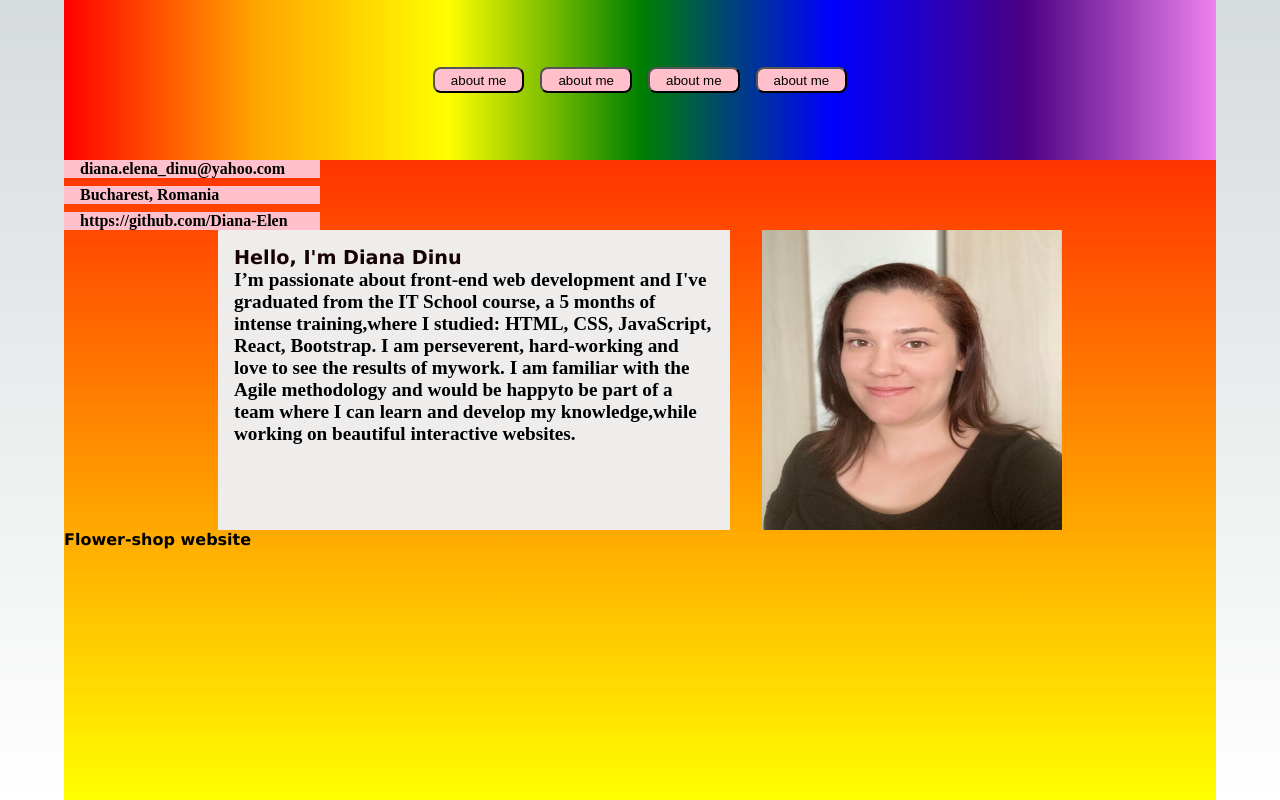
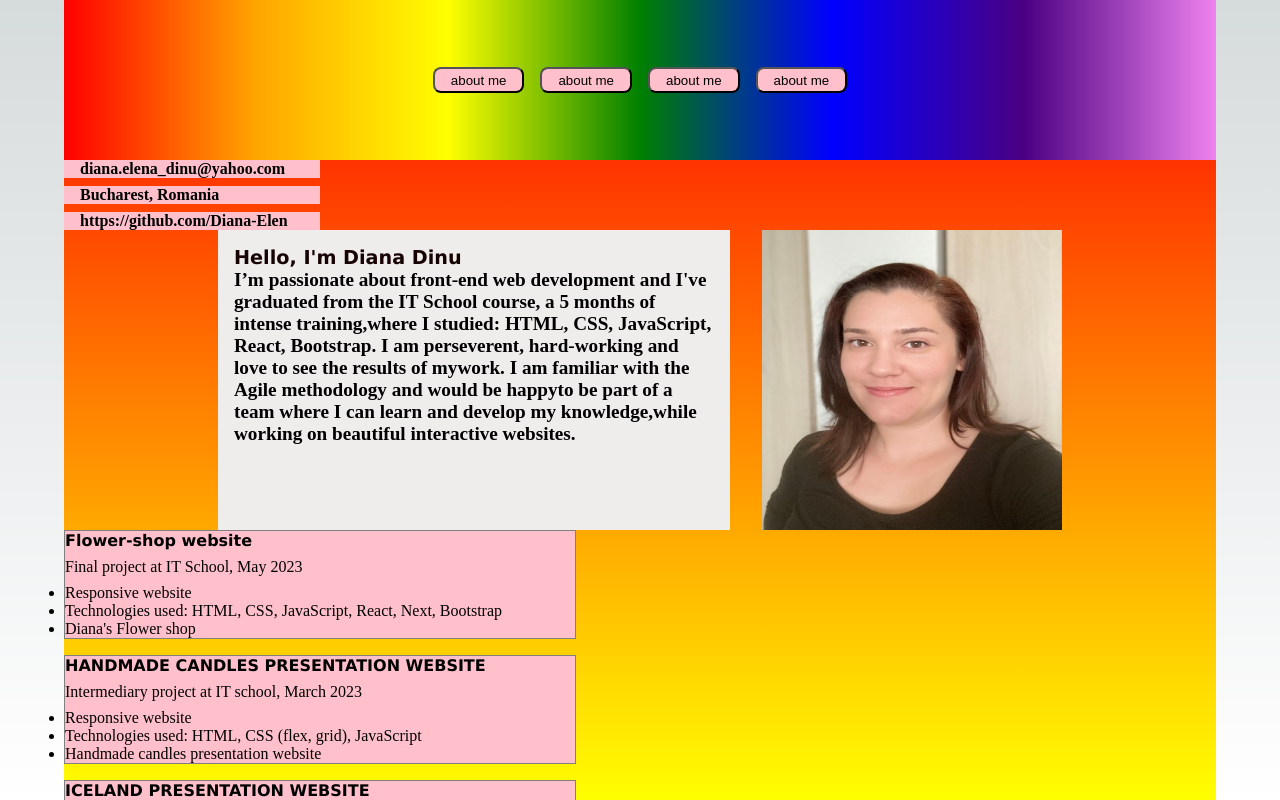
Before and after one commit to Diana-Elen/portofolio, a Next.js app in the folder my-portofolio/: page / in a window 1280 px wide. Built offline with nearby package versions, Linux system fonts and the light colour scheme.

Commit message:
add projects

```diff
--- a/my-portofolio/components/Experience.js
+++ b/my-portofolio/components/Experience.js
@@ -2,10 +2,33 @@ import styles from "../style/Experience.module.css"
 
 export default function Experience() {
     return <>
-    <div>
-        <article>
+    <div className={styles.experience_container}>
+        <article className={styles.project}>
             <p className={styles.site_name}>Flower-shop website</p>
-
+            <p className={styles.site_description}>Final project at IT School, May 2023</p>
+            <ul>
+                <li>Responsive website</li>
+                <li>Technologies used: HTML, CSS, JavaScript, React, Next, Bootstrap</li>
+                <li><a href="https://diana-flower-shop.netlify.app/" target="_blank" >Diana's Flower shop</a></li>
+            </ul>
+        </article>
+        <article className={styles.project}>
+            <p className={styles.site_name}>HANDMADE CANDLES PRESENTATION WEBSITE</p>
+            <p className={styles.site_description}>Intermediary project at IT school, March 2023</p>
+            <ul>
+                <li>Responsive website</li>
+                <li>Technologies used: HTML, CSS (flex, grid), JavaScript</li>
+                <li><a href="https://handmade-candles-ignys.netlify.app/" target="_blank">Handmade candles presentation website</a></li>
+            </ul>
+        </article>
+        <article className={styles.project}>
+            <p className={styles.site_name}>ICELAND PRESENTATION WEBSITE</p>
+            <p className={styles.site_description}>Intermediate project at IT School, January 2023</p>
+            <ul>
+                <li>Responsive website</li>
+                <li>Techologies used: HTML, CSS (flex, grid)</li>
+                <li><a href="https://iceland-presentation-site.netlify.app/" target="_blank">Iceland presentation website</a></li>
+            </ul>
         </article>
     </div>
 
--- a/my-portofolio/style/Experience.module.css
+++ b/my-portofolio/style/Experience.module.css
@@ -1,4 +1,21 @@
+.experience_container {
+    display: flex;
+    flex-direction: column;
+    gap: 1rem;
+}
+
 .site_name {
     font-weight: bold;
     font-family: 'Lucida Sans', 'Lucida Sans Regular', 'Lucida Grande', 'Lucida Sans Unicode', Geneva, Verdana, sans-serif;
 }
+.site_description {
+    font-weight: 300;
+}
+.project {
+    background-color: pink;
+    width: 40vw;
+    display: flex;
+    flex-direction: column;
+    gap: 0.5rem;
+    border: 1px solid grey;
+}
```
